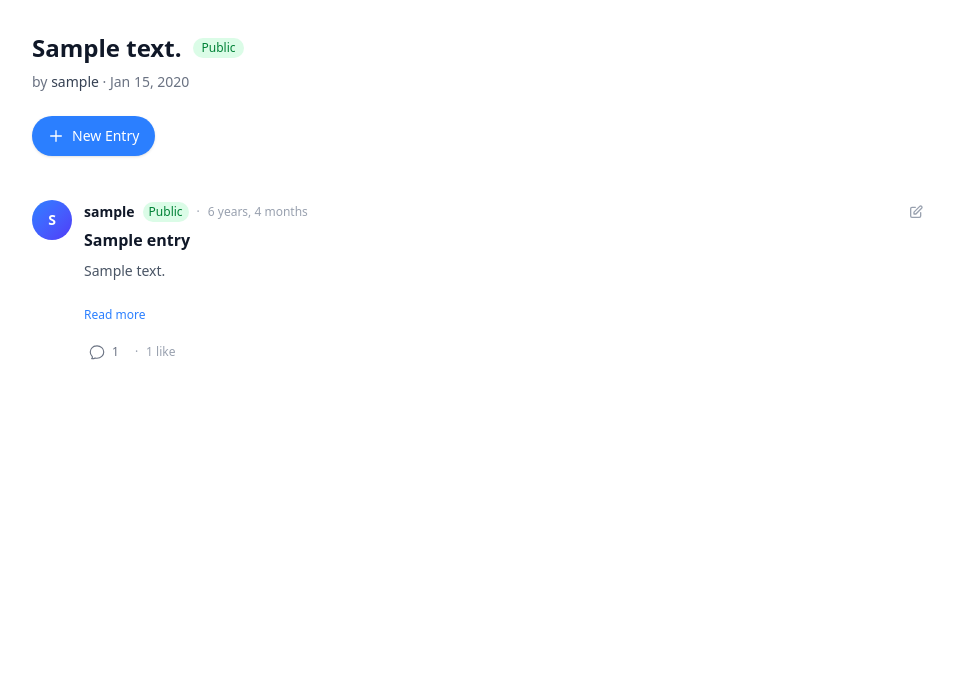
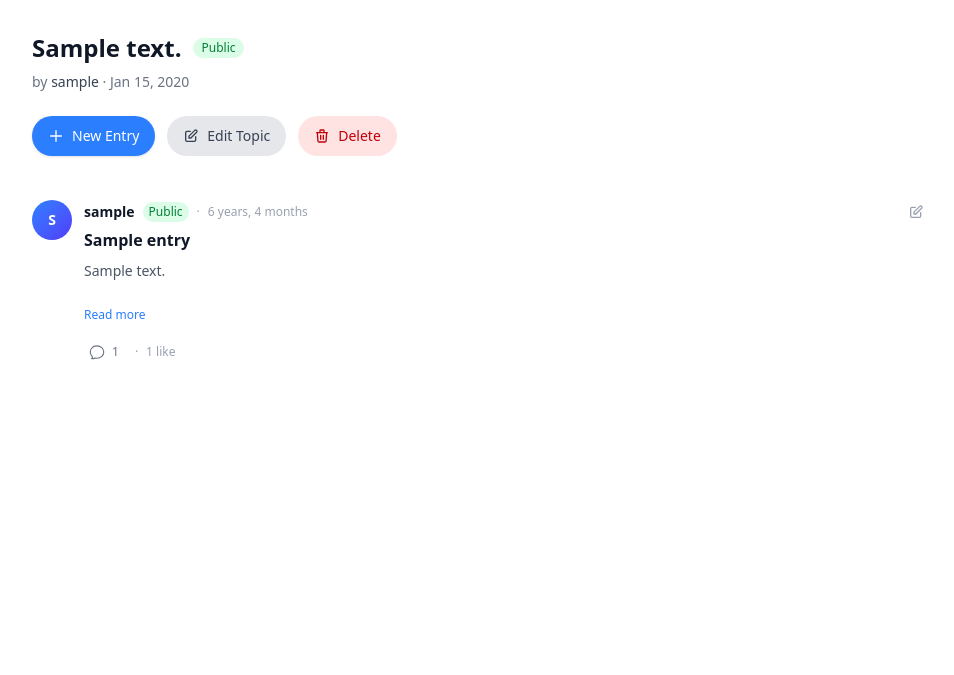
Before and after one commit to interset-wq/learner, a Django app: page /learning_logs/topics/1/ in a window 1280 px wide. Shown: the part 68-743 px from the top of the page, without its empty margins (160-1114 px from the left). Run offline with Django 5.2, Linux system fonts and the light colour scheme; a user stored in the database is signed in; tables that the repository leaves empty hold one stand-in row (values such as "Sample post").

Commit message:
feat: Topic full CRUD - edit_topic and delete_topic views

```diff
--- a/learning_logs/templates/learning_logs/topic.html
+++ b/learning_logs/templates/learning_logs/topic.html
@@ -21,7 +21,7 @@
     </div>
 
     {% if is_owner %}
-    <div class="mb-6">
+    <div class="flex items-center gap-3 mb-6">
       <a href="{% url 'learning_logs:new_entry' topic.id %}"
          class="inline-flex items-center gap-2 px-4 py-2.5 bg-blue-500 hover:bg-blue-600 active:bg-blue-700 text-white rounded-full font-medium text-sm transition-all duration-200 shadow-sm hover:shadow-md active:scale-95">
         <svg class="w-4 h-4" fill="none" viewBox="0 0 24 24" stroke="currentColor" stroke-width="2">
@@ -29,6 +29,22 @@
         </svg>
         New Entry
       </a>
+      <a href="{% url 'learning_logs:edit_topic' topic.id %}"
+         class="inline-flex items-center gap-2 px-4 py-2.5 bg-gray-200 hover:bg-gray-300 dark:bg-gray-700 dark:hover:bg-gray-600 text-gray-700 dark:text-gray-200 rounded-full font-medium text-sm transition-all duration-200">
+        <svg class="w-4 h-4" fill="none" viewBox="0 0 24 24" stroke="currentColor" stroke-width="2">
+          <path stroke-linecap="round" stroke-linejoin="round" d="M11 5H6a2 2 0 00-2 2v11a2 2 0 002 2h11a2 2 0 002-2v-5m-1.414-9.414a2 2 0 112.828 2.828L11.828 15H9v-2.828l8.586-8.586z" />
+        </svg>
+        Edit Topic
+      </a>
+      <form method="post" action="{% url 'learning_logs:delete_topic' topic.id %}" onsubmit="return confirm('Delete this topic and all its entries?')">
+        {% csrf_token %}
+        <button class="inline-flex items-center gap-2 px-4 py-2.5 bg-red-100 hover:bg-red-200 dark:bg-red-900/30 dark:hover:bg-red-900/50 text-red-700 dark:text-red-300 rounded-full font-medium text-sm transition-all duration-200">
+          <svg class="w-4 h-4" fill="none" viewBox="0 0 24 24" stroke="currentColor" stroke-width="2">
+            <path stroke-linecap="round" stroke-linejoin="round" d="M19 7l-.867 12.142A2 2 0 0116.138 21H7.862a2 2 0 01-1.995-1.858L5 7m5 4v6m4-6v6m1-10V4a1 1 0 00-1-1h-4a1 1 0 00-1 1v3M4 7h16" />
+          </svg>
+          Delete
+        </button>
+      </form>
     </div>
     {% endif %}
 
--- a/learning_logs/urls.py
+++ b/learning_logs/urls.py
@@ -11,6 +11,8 @@ urlpatterns = [
     path("topics/<int:topic_id>/", views.topic, name="topic"),
     path("entry/<int:entry_id>/", views.entry_detail, name="entry_detail"),
     path("new_topic/", views.new_topic, name="new_topic"),
+    path("edit_topic/<int:topic_id>/", views.edit_topic, name="edit_topic"),
+    path("delete_topic/<int:topic_id>/", views.delete_topic, name="delete_topic"),
     path("new_entry/<int:topic_id>/", views.new_entry, name="new_entry"),
     path("edit_entry/<int:entry_id>/", views.edit_entry, name="edit_entry"),
     path("entry/<int:entry_id>/like/", views.toggle_like, name="toggle_like"),
--- a/learning_logs/views.py
+++ b/learning_logs/views.py
@@ -156,6 +156,32 @@ def new_topic(request):
 
 
 @login_required
+def edit_topic(request, topic_id):
+    t = get_object_or_404(Topic, pk=topic_id)
+    if t.owner != request.user:
+        raise Http404
+    if request.method != "POST":
+        form = TopicForm(instance=t)
+    else:
+        form = TopicForm(data=request.POST, instance=t)
+        if form.is_valid():
+            form.save()
+            return redirect(reverse("learning_logs:topic", args=[t.id]))
+    context = {"form": form, "topic": t}
+    return render(request, "learning_logs/edit_topic.html", context)
+
+
+@login_required
+@require_POST
+def delete_topic(request, topic_id):
+    t = get_object_or_404(Topic, pk=topic_id)
+    if t.owner != request.user:
+        raise Http404
+    t.delete()
+    return redirect(reverse("learning_logs:topics"))
+
+
+@login_required
 def new_entry(request, topic_id):
     topic = get_object_or_404(Topic, pk=topic_id)
     if topic.owner != request.user:
--- a/pyproject.toml
+++ b/pyproject.toml
@@ -1,6 +1,6 @@
 [project]
 name = "learning-log"
-version = "2.1.2"
+version = "2.2.0"
 description = "A collection of Django demo applications: catalog, learning logs, polls, and accounts"
 readme = "README.md"
 requires-python = ">=3.13"
```
Also changed, not shown: learning_logs/templates/learning_logs/edit_topic.html (added, +22 -0 lines), static/css/output.css.
